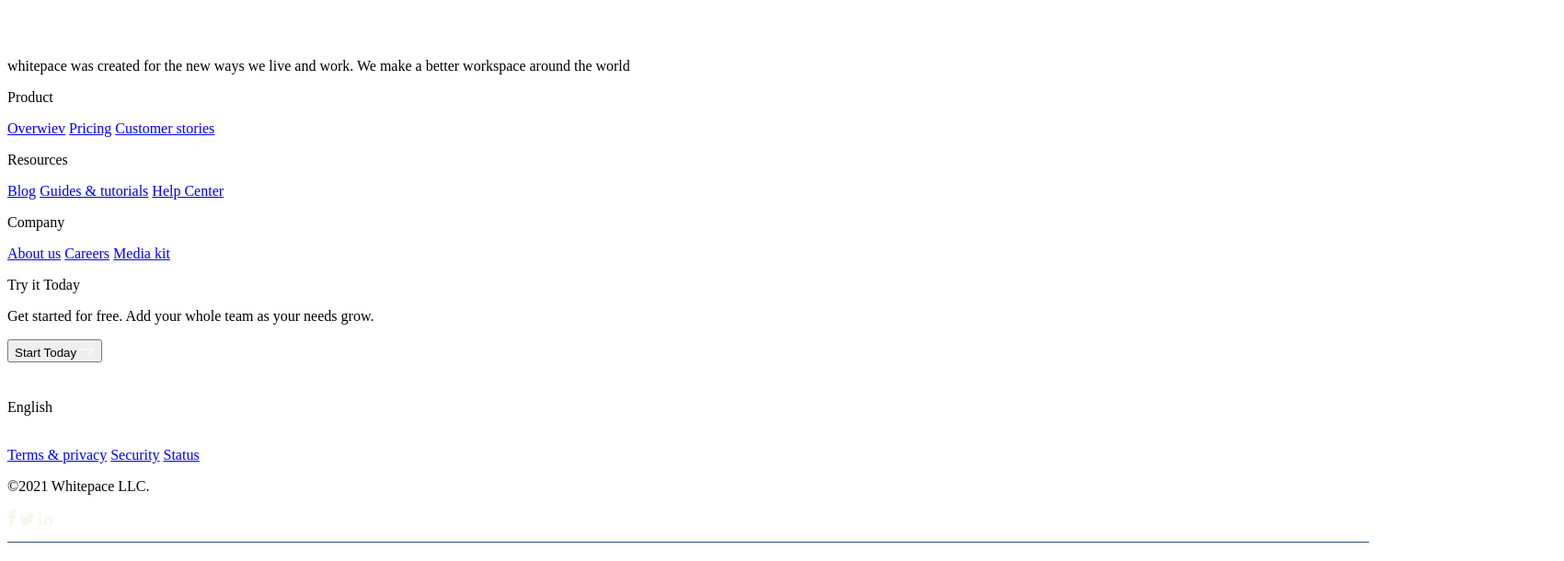
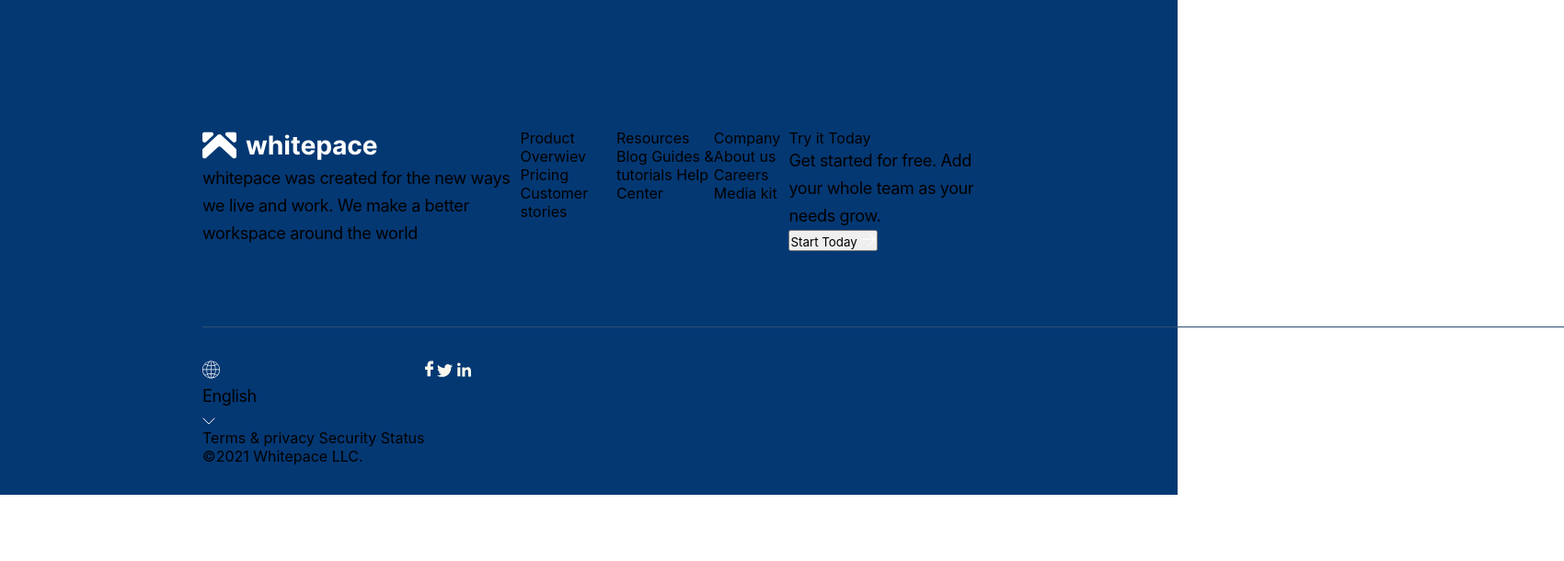
Before and after one commit to OnlineNomad/group-task-three, a plain HTML site: page index.html in a window 1280 px wide. Shown: the whole page at 92% size, 1700 px wide, since content can reach past the window. Drawn offline with Linux system fonts and the light colour scheme.

Commit message:
Start styling the html

```diff
--- a/assets/styles/style.css
+++ b/assets/styles/style.css
@@ -1,4 +1,31 @@
 * {
     margin: 0;
     padding: 0;
+    font-family: Inter;
 }
+
+footer {
+    background: #043873;
+    padding: 140px 220px 32px 220px;
+}
+a {
+    color: inherit;
+    text-decoration: none;
+}
+.footer-description {
+    font-family: Inter;
+    font-size: 18px;
+    font-weight: 400;
+    line-height: 30px;
+    letter-spacing: -0.02em;
+    text-align: left;
+
+}
+.info {
+    display: flex;
+    margin-bottom: 67px;
+}
+.btm {
+    margin-top: 32px;
+    display: flex;
+}
--- a/index.html
+++ b/index.html
@@ -4,7 +4,7 @@
     <meta charset="UTF-8" />
     <meta http-equiv="X-UA-Compatible" content="IE=edge" />
     <meta name="viewport" content="width=device-width, initial-scale=1.0" />
-    <link rel="stylesheet" href="./assets/styles/styles.css" />
+    <link rel="stylesheet" href="./assets/styles/style.css" />
     <title>Landing Page</title>
   </head>
   <body>
@@ -53,6 +53,9 @@
             </button>
           </div>
         </div>
+        <div class="line">
+          <img src="./assets/images/footer-line.svg" alt="line" />
+        </div>
         <div class="btm">
           <div class="terms">
             <div class="language">
@@ -75,9 +78,6 @@
             <img src="./assets/images/Linkedin.svg" alt="linkedin logo" />
           </div>
         </div>
-        <div class="line">
-          <img src="./assets/images/footer-line.svg" alt="line" />
-        </div>
       </div>
     </footer>
   </body>
```
